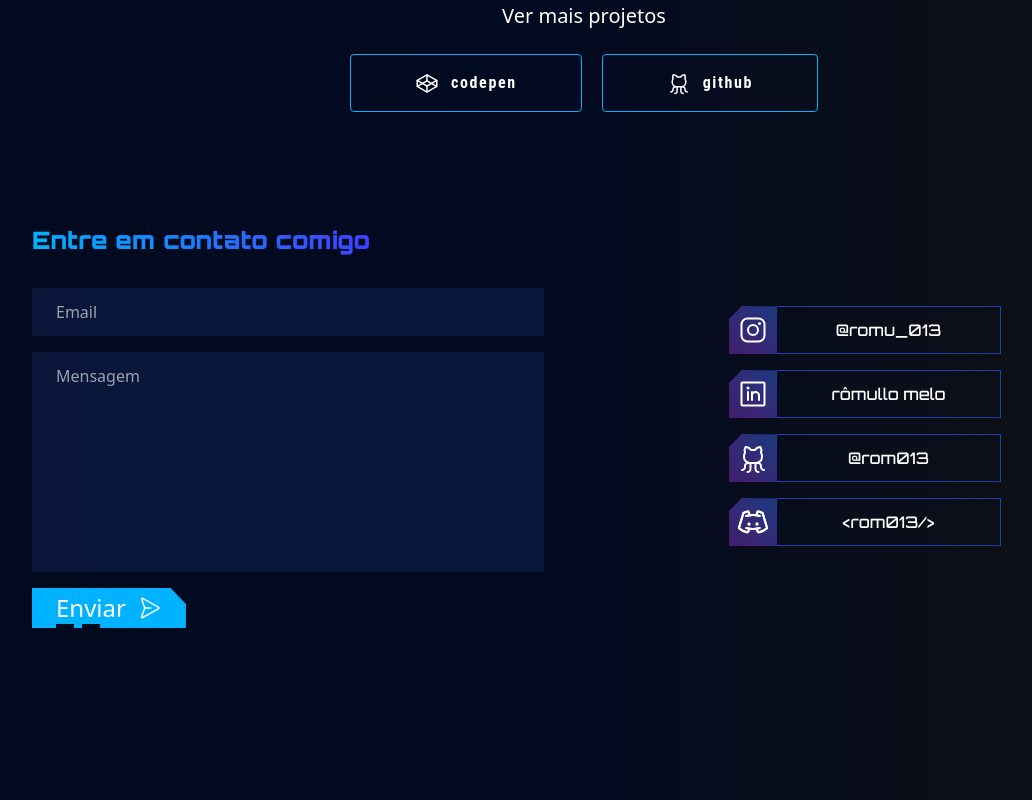
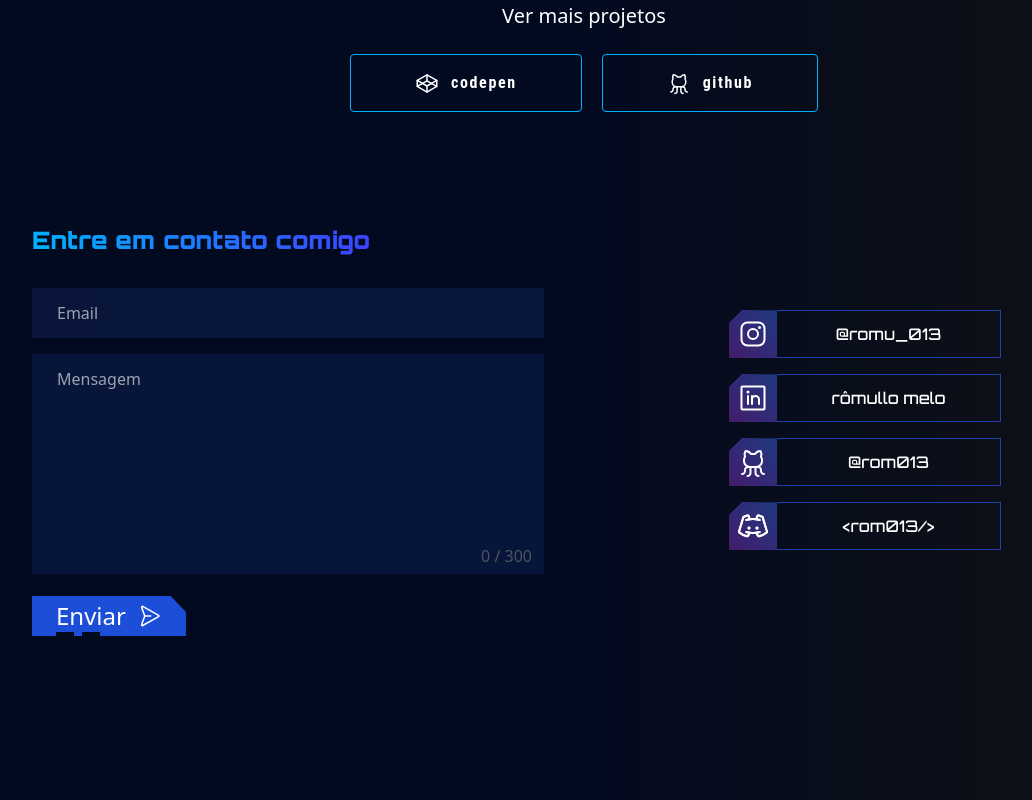
Before and after one commit to rom013/portfolio, a React (Vite) app: page / in a window 1280 px wide. Shown: the part 2950-3750 px from the top of the page, without its empty margins (56-1088 px from the left). Built offline with nearby package versions, Linux system fonts and the light colour scheme.

Commit message:
add contact form

```diff
--- a/src/App.jsx
+++ b/src/App.jsx
@@ -5,9 +5,9 @@ import Progress from './components/Progress'
 import { BoxProject, BoxCellphone } from './components/Box'
 import { BtnLink } from './components/Btn'
 import { GithubLogo, CodepenLogo, PaperPlane, InstagramLogo, LinkedinLogo, DiscordLogo } from 'phosphor-react'
+import Form from './components/Form'
 
 function App() {
-
 	return (
 		<>
 			{/* <BoxCellphone/> */}
@@ -56,17 +56,7 @@ function App() {
 				<div className='p-6 mx-auto w-full max-w-6xl flex gap-5 flex-wrap'>
 					<div className='flex-1'>
 						<h3 className='text-gradient font-Orbitron text-2xl font-bold'>Entre em contato comigo</h3>
-						<form
-							className='flex flex-col gap-4 max-w-lg mt-8 text-white'
-							onSubmit={(e)=>{e.preventDefault()}}
-						>
-							<input type="email" required placeholder='Email' id="email" className='py-3 px-6 bg-blue-900/[.25] focus:outline-none' autoComplete='true' />
-							<textarea name="text" id="areaText" cols="30" rows="10" required placeholder='Mensagem' maxLength={350} className='py-3 px-6 bg-blue-900/[.25] h-[220px] resize-none focus:outline-none' autoComplete='true' />
-
-							<button type="submit" className='hover:bg-gradient-2 text-2xl flex items-center bg-blue-300 gap-3 px-6 py-1 w-fit shadow-shadow-3 polygon-2 btn-send'>
-								Enviar<PaperPlane size={24} className="rotate-90" />
-							</button>
-						</form>
+						<Form/>
 					</div>
 					<div className='flex-1 flex flex-col justify-center items-center gap-4'>
 						<Container icon={InstagramLogo} nick={"@romu_013"} link={"#"}/>
--- /dev/null
+++ b/src/components/Form.jsx
@@ -0,0 +1,102 @@
+import { useState } from "react"
+import { PaperPlane } from "phosphor-react"
+
+
+
+
+
+
+
+export default function Form(){
+    const [email, setEmail] = useState({})
+    const [message, setMessage] = useState({
+        message: ''
+    })
+    const [errorEmail, setErrorEmail] = useState(false)
+    const [errorMessage, setErrorMessage] = useState(false)
+
+    function validate(values){
+        if(values.message != undefined){
+            if(values.message.length < 100){
+                setErrorMessage(true)
+            }
+            else {
+                setErrorMessage(false)
+            }
+        }
+        if(values.email != undefined){
+            if(!values.email.includes("@") || values.email.includes(" ") || values.email.split("@")[1] == '' || values.email.split("@")[1].length < 5){
+                setErrorEmail(true)
+            }
+            else {
+                setErrorEmail(false)
+            }
+        }
+    }
+    return(
+        <form
+            // action='https://api.staticforms.xyz/submit'
+            method='POST'
+            className='flex flex-col gap-4 max-w-lg mt-8 text-white'
+            onSubmit={(e)=>{
+                e.preventDefault()
+            }}
+        >
+            <input type="hidden" name="accessKey" value="a774308e-744c-4f58-aff5-f3f5c45fd670"/>
+            <input type="hidden" name="redirectTo" value="http://localhost:5173/"/>
+
+            <input
+                type="text"
+                name="email"
+                placeholder='Email'
+                id="email"
+                required
+                className={`py-3 px-6 bg-blue-900/[.25] focus:outline-none border border-transparent focus:border-blue-400 transition duration-500 focus:shadow-shadow-3 ${errorEmail ? `border-red-500`: `border-transparent`}`}
+                autoComplete='true'
+                value={email.value}
+                onChange={(e)=>{
+                    setEmail({email: e.target.value})
+                }}
+                onBlur={(e)=>{
+                    validate(email)
+                }}
+            />
+            <div className="relative">
+                <textarea
+                    name="message"
+                    id="areaText"
+                    required
+                    placeholder='Mensagem'
+                    maxLength={300}
+                    className={`py-3 px-6 w-full bg-blue-900/[.25] h-[220px] resize-none focus:outline-none border border-transparent focus:border-blue-400 transition duration-500 focus:shadow-shadow-3 ${errorMessage ? `border-red-500`: `border-transparent`}`}
+                    autoComplete='true'
+                    onChange={(e)=>{
+                        setMessage({message: e.target.value})
+                    }}
+                    onBlur={(e)=>{
+                        validate(message)
+                    }}
+                >
+
+                </textarea>
+                <span className="absolute bottom-3 right-3 text-gray-600">
+                    {message.message.length} / 300
+                </span>
+
+            </div>
+
+            <button type="submit" disabled={!errorEmail && !errorMessage ? (false, console.log(errorEmail, errorMessage)) : true} className={`disabled:bg-cyan-700 disabled:cursor-not-allowed  hover:bg-gradient-2 text-2xl flex items-center bg-blue-700 gap-3 px-6 py-1 w-fit shadow-shadow-3 polygon-2 btn-send transition duration-500 focus:shadow-shadow-3 `}>
+                Enviar<PaperPlane size={24} className="rotate-90" />
+            </button>
+        </form>
+    )
+}
+
+/*
+
+    -- usar o blur para validar o campo
+    -- alterar cor da borda caso a validação error
+    -- ativar o botão quando todos os campos estiverem true
+
+
+*/
```
